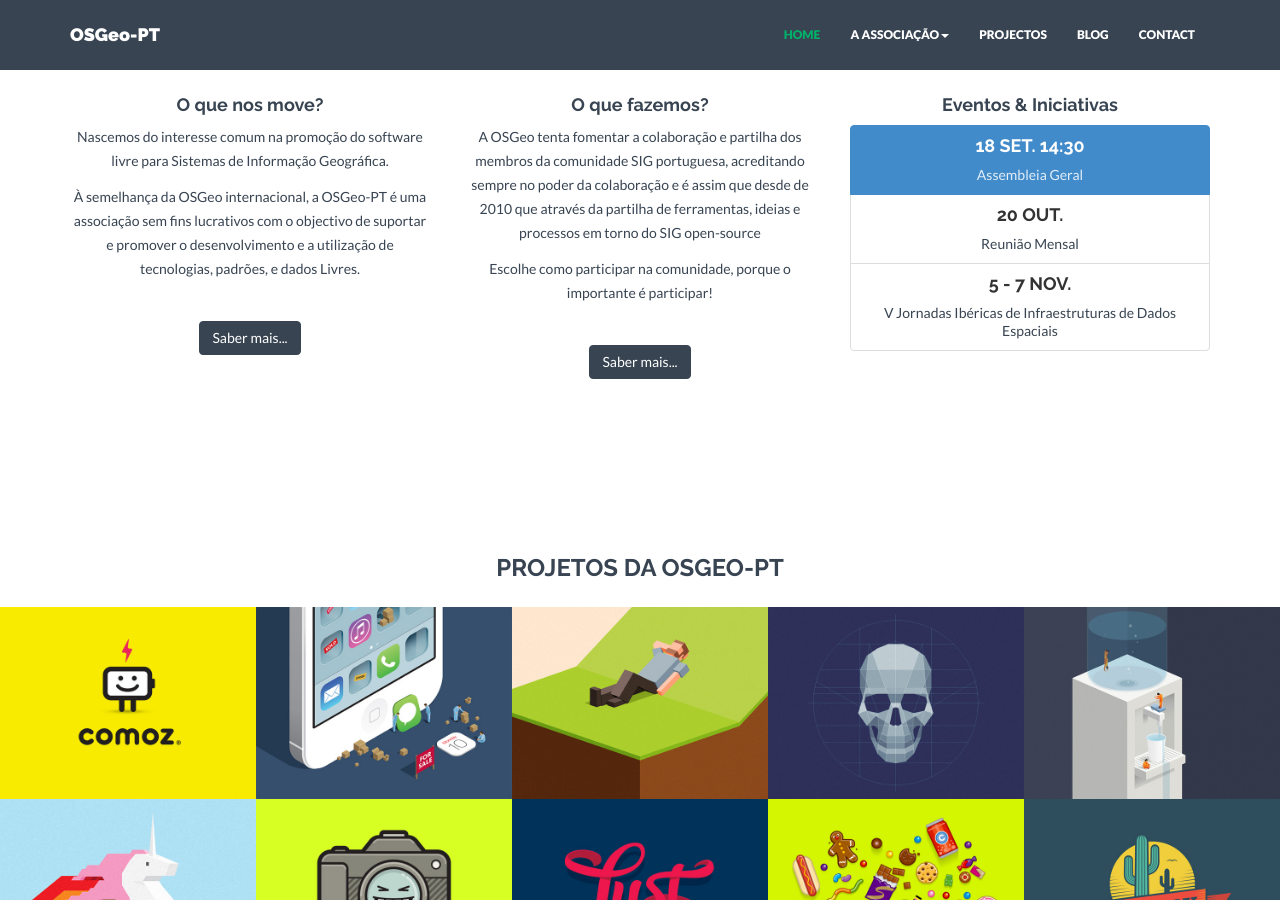
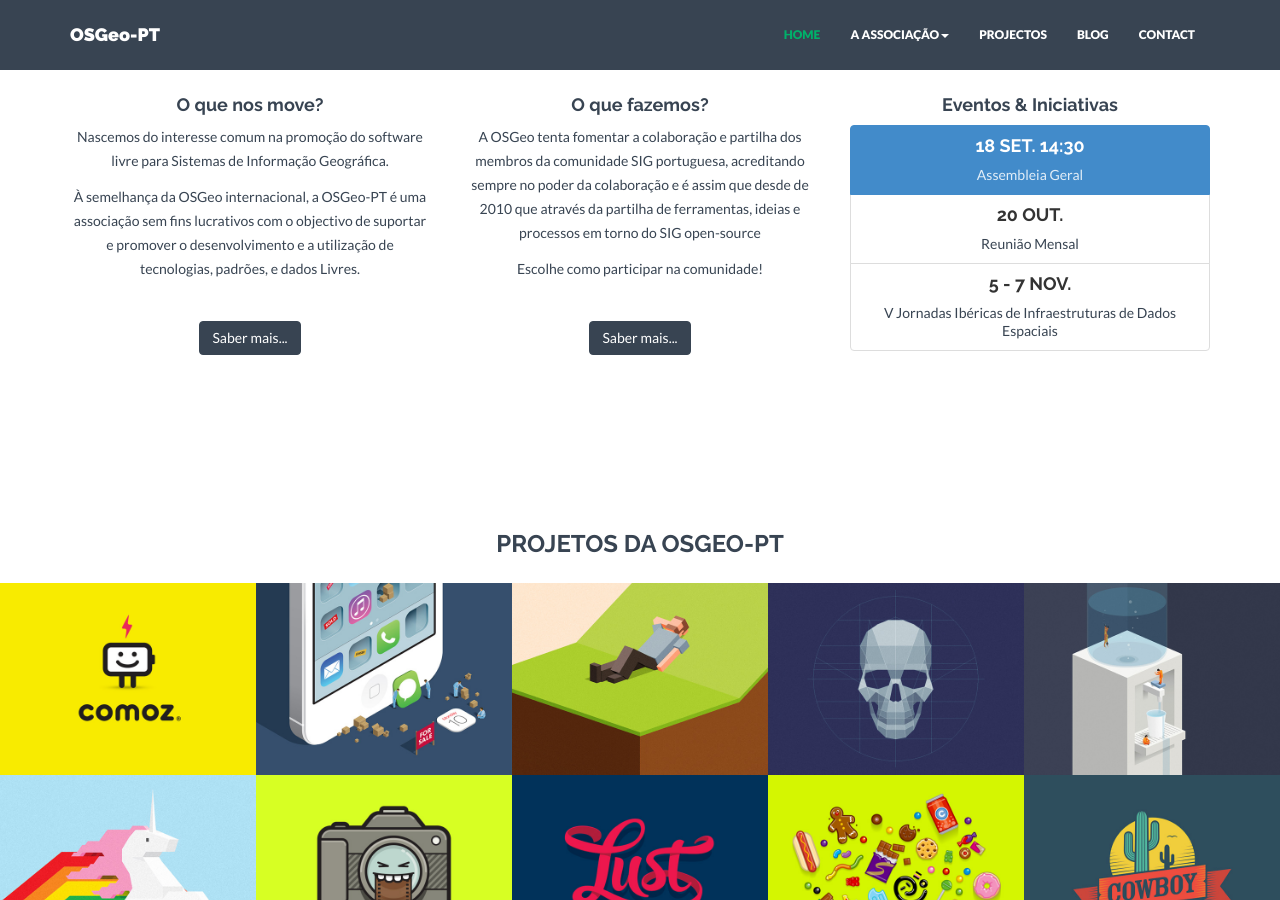
Before and after one commit to OSGEO-PT/site, a Jekyll site: the page built from index.html, in a window 1280 px wide and 900 px high, scrolled down 917 px. Built offline with Jekyll 4.4.1, drawn with Linux system fonts in a browser that asks for light colours; nearby versions of some CDN libraries.

Commit message:
correction

```diff
--- a/index.html
+++ b/index.html
@@ -18,7 +18,7 @@ permalink: /
                 <i class="fa fa-flask"></i>
                 <h4>O que fazemos?</h4>
                 <p>A OSGeo tenta fomentar a colaboração e partilha dos membros da comunidade SIG portuguesa, acreditando sempre no poder da colaboração e é assim que desde de 2010 que através da partilha de ferramentas, ideias e processos em torno do SIG open-source</p>
-                <p>Escolhe como participar na comunidade, porque o importante é participar!</p>
+                <p>Escolhe como participar na comunidade!</p>
                 <p><br/><a href="#" class="btn btn-theme">Saber mais...</a></p>
             </div>
             <div class="col-md-4">
```
